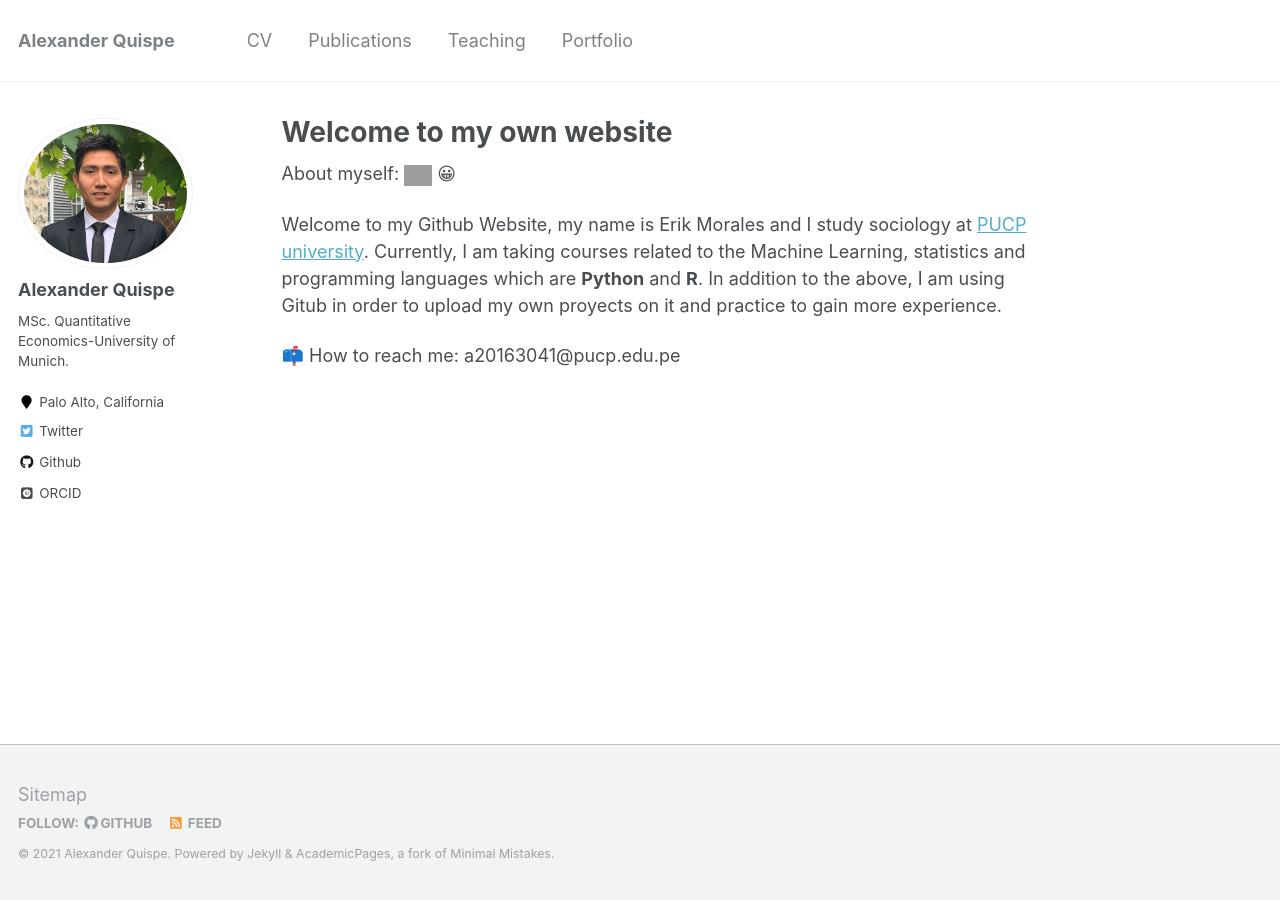
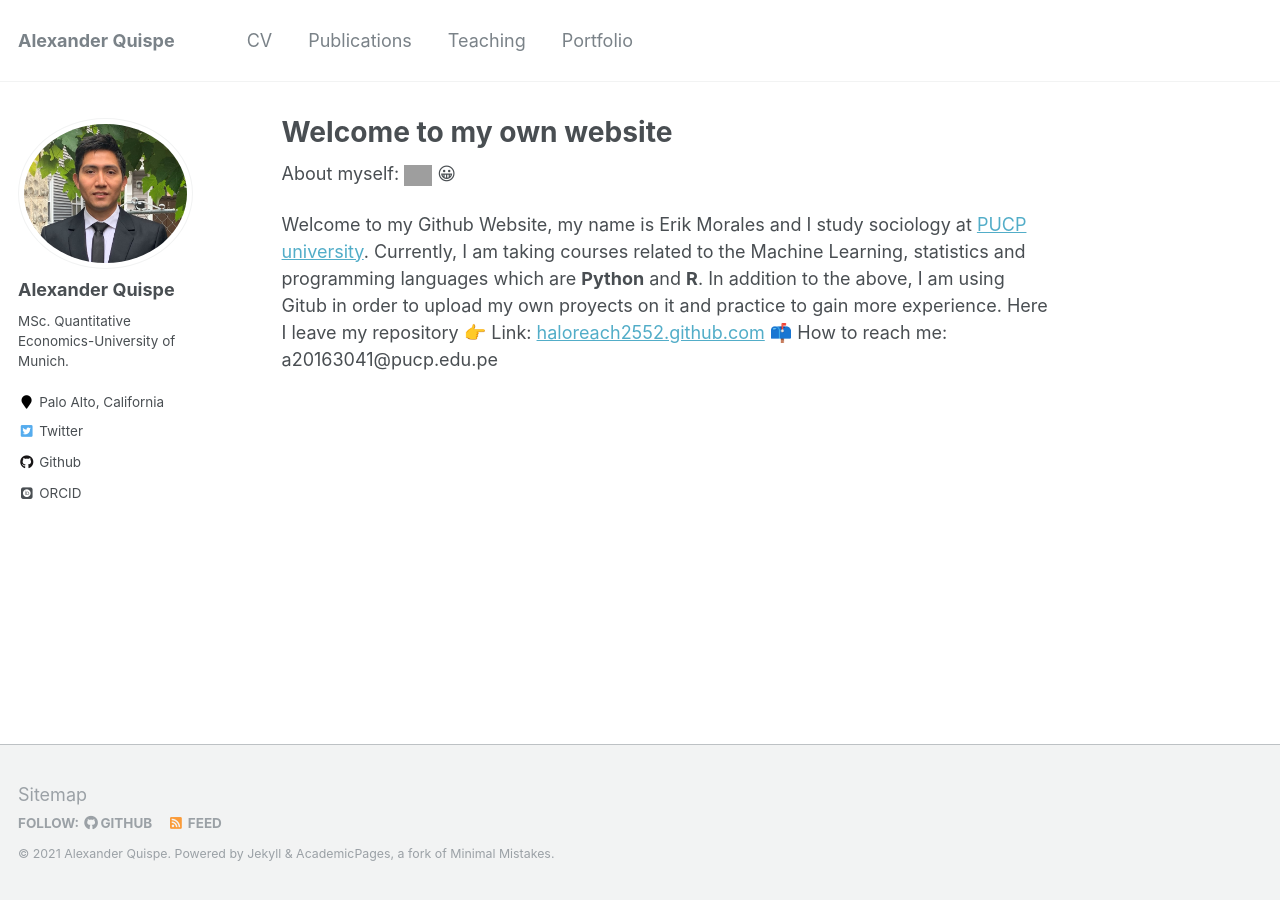
Before and after one commit to HaloReach2552/Brando.fold.github.io, a Jekyll site: the page built from _pages/about.md, in a window 1280 px wide. Built offline with Jekyll 4.4.1, drawn with Linux system fonts in a browser that asks for light colours; some web fonts are replaced; grey boxes are pictures that could not be loaded.

Commit message:
Update about.md

```diff
--- a/_pages/about.md
+++ b/_pages/about.md
@@ -11,5 +11,5 @@ redirect_from:
 About myself: <img src="https://user-images.githubusercontent.com/1303154/88677602-1635ba80-d120-11ea-84d8-d263ba5fc3c0.gif" width="28px" alt="hi"> 😀
 
 Welcome to my Github Website, my name is Erik Morales and I study sociology at [PUCP university](https://www.pucp.edu.pe/). Currently, I am taking courses related to the Machine Learning, statistics and programming languages which are **Python** and **R**. In addition to the above, I am using Gitub in order to upload my own proyects on it and practice to gain more experience.
-
+Here I leave my repository 👉 Link: [haloreach2552.github.com](https://haloreach2552.github.io/Data_repository/)
 📫 How to reach me: a20163041@pucp.edu.pe
```
